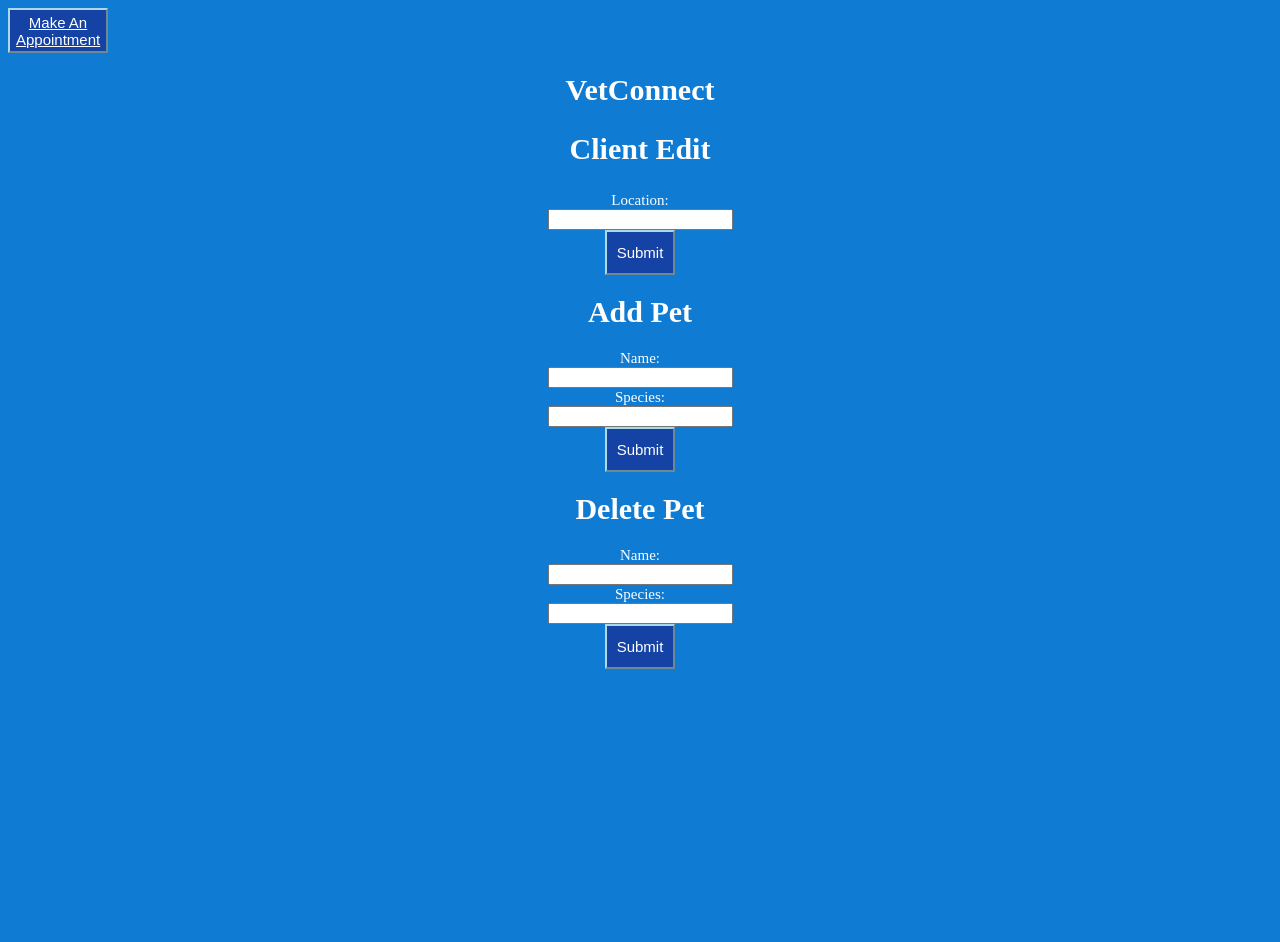
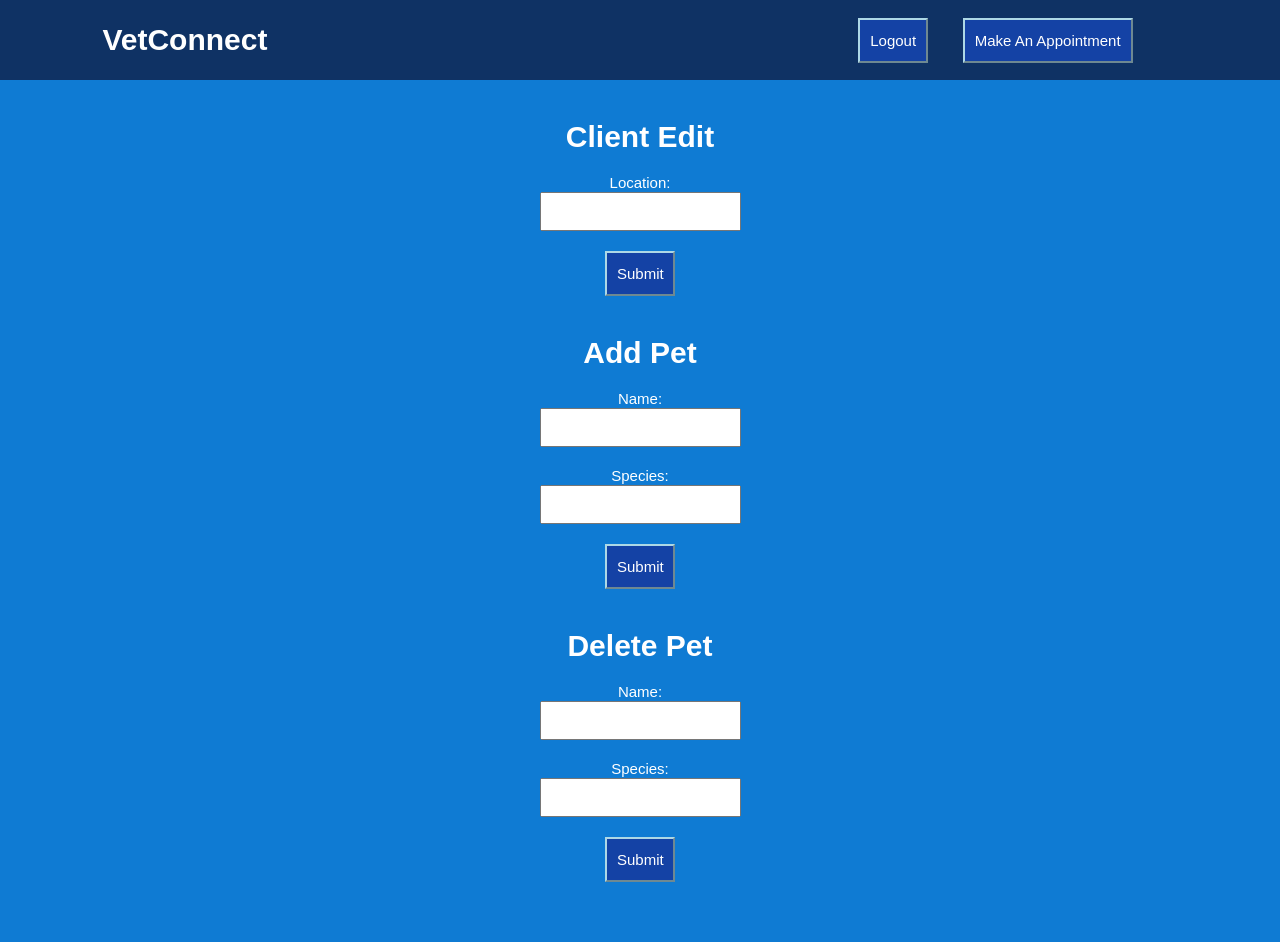
Before and after one commit to kaitlinculligan/vetConnect, a PHP site: page /EditInfoClient.html in a window 1280 px wide. Before the commit the page ends 669 px from the top, so only its background shows below. Run offline with PHP 8.4, Linux system fonts and the light colour scheme.

Commit message:
Added header to the websites.

```diff
--- a/vConnectFrontEnd/EditInfoClient.html
+++ b/vConnectFrontEnd/EditInfoClient.html
@@ -1,15 +1,18 @@
 <!DOCTYPE html>
 <html>
+	<head>
+		<title>VetConnect - User Info</title>
 		<link rel="stylesheet" href="mainWebsite.css">
-	<style>
-	button {
-		width: 100px;
-		height: 45px;
-	}
-	</style>
-    <button ><a href="AppointmentClient.html">Make An Appointment</a></button>
+	</head>
+	<body>
+		<div class="header">
+			<h1 class="websiteName">VetConnect</h1>
+			<ul class="options">
+				<li><button><a href = "LandingPage.html">Logout</a></button></li>
+				<li><button style="width: 170px;"><a href="AppointmentClient.html">Make An Appointment</a></button><li>
+			</ul>
+		</div>
 		<div class="main">
-        <h1>VetConnect</h1>
 			<h2>Client Edit</h2>
 			<form>
 				<label for="location">Location:</label><br>
@@ -33,4 +36,5 @@
 				<input type="submit" value="Submit">
 			</form>
 		</div>
+	</body>
 </html>
--- a/vConnectFrontEnd/mainWebsite.css
+++ b/vConnectFrontEnd/mainWebsite.css
@@ -1,5 +1,41 @@
+*{
+	margin: 0;
+	padding: 0;
+	font-family: "poppins", sans-serif;
+	box-sizing: border-box;
+	display: box;
+	position: relative;
+}
+
 body{
     background-color: rgb(15, 123, 211);
+}
+
+.header {
+	background-color: rgb(15, 50, 100);
+	width: 100%;
+	height: 10vh;
+	padding: 0 8%;
+	display: flex;
+	align-items: center;
+	justify-content: space-between;
+}
+
+.header .websiteName {
+}
+
+.header .options {
+	padding: 28px 0;
+}
+.header .options li {
+	display: inline-block;
+	margin: 0 15px;
+}
+
+.header .options li button a{
+	text-decoration: none;
+	color: #fff;
+	padding: 5px 0px;
 }
 
 h2{
@@ -28,6 +64,11 @@ button{
 
 .main{
     text-align: center;
+	padding: 30px 0;
+}
+
+.main *{
+	padding: 10px 10px;
 }
 
 a:visited{
@@ -52,11 +93,15 @@ input[type=submit]{
     height: 45px;
 }
 
+form * {
+	padding: 0 0;
+	margin-bottom: 20px;
+}
+
 table{
     margin-left: auto;
     margin-right: auto;
 }
-
 
 th{
     color: white;
```
Also changed, not shown: vConnectFrontEnd/Admin.html (+9 -1 lines), vConnectFrontEnd/AppointmentClient.html (+12 -3 lines), vConnectFrontEnd/AppointmentVet.html (+12 -3 lines), vConnectFrontEnd/EditInfoVet.html (+12 -1 lines), vConnectFrontEnd/LandingPage.html (+20 -2 lines), vConnectFrontEnd/Login.html (+8 -1 lines), vConnectFrontEnd/Register.html (+8 -1 lines). Lines whose indentation alone changed are shown as unchanged.
